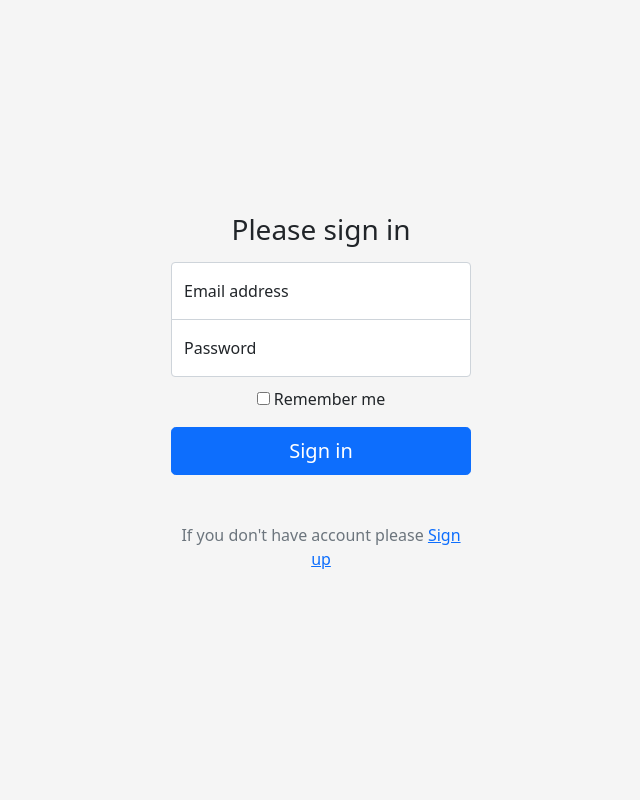
After one commit to YevheniyEvt/task_app, a Django app: page /login/ in a window 1280 px wide. The commit adds this page. Shown: the whole page, without its empty margins (319-959 px from the left). Run offline with Django 5.2, Linux system fonts and the light colour scheme.

Commit message:
add base login, logout bootstrap css

```diff
--- /dev/null
+++ b/static/account/login.css
@@ -0,0 +1,39 @@
+html,
+body {
+  height: 100%;
+}
+
+body {
+  display: flex;
+  align-items: center;
+  padding-top: 40px;
+  padding-bottom: 40px;
+  background-color: #f5f5f5;
+}
+
+.form-signin {
+  width: 100%;
+  max-width: 330px;
+  padding: 15px;
+  margin: auto;
+}
+
+.form-signin .checkbox {
+  font-weight: 400;
+}
+
+.form-signin .form-floating:focus-within {
+  z-index: 2;
+}
+
+.form-signin input[type="email"] {
+  margin-bottom: -1px;
+  border-bottom-right-radius: 0;
+  border-bottom-left-radius: 0;
+}
+
+.form-signin input[type="password"] {
+  margin-bottom: 10px;
+  border-top-left-radius: 0;
+  border-top-right-radius: 0;
+}
--- a/task_manager/settings.py
+++ b/task_manager/settings.py
@@ -71,7 +71,10 @@ ACCOUNT_SIGNUP_FIELDS = ['email*', 'password1*', 'password2*']
 ACCOUNT_LOGIN_METHODS = {'email'}
 ACCOUNT_EMAIL_VERIFICATION = "none"
 
+LOGIN_REDIRECT_URL = "projects:projects_list"
+
 ROOT_URLCONF = 'task_manager.urls'
+LOGOUT_REDIRECT_URL = 'account_login'
 
 TEMPLATES = [
     {
@@ -131,7 +134,8 @@ USE_TZ = True
 # https://docs.djangoproject.com/en/5.2/howto/static-files/
 
 STATIC_URL = 'static/'
-STATIC_ROOT = BASE_DIR / 'static'
+
+STATICFILES_DIRS = [BASE_DIR / "static"]
 
 # Default primary key field type
 # https://docs.djangoproject.com/en/5.2/ref/settings/#default-auto-field
--- a/task_manager/urls.py
+++ b/task_manager/urls.py
@@ -15,8 +15,10 @@ Including another URLconf
     2. Add a URL to urlpatterns:  path('blog/', include('blog.urls'))
 """
 from django.contrib import admin
+from allauth.account import views
 from django.urls import path, include
 from django.views.generic.base import TemplateView
+from django.views.generic import RedirectView
 
 from allauth.account.decorators import secure_admin_login
 
@@ -24,9 +26,9 @@ admin.autodiscover()
 admin.site.login = secure_admin_login(admin.site.login)
 
 urlpatterns = [
-    path("", TemplateView.as_view(template_name="base.html")),
+    path('', RedirectView.as_view(pattern_name="projects:projects_list", permanent=False)),
     path('admin/', admin.site.urls),
 
-    path('accounts/', include('allauth.urls')),
+    path('', include('allauth.urls')),
     path('projects/', include('todo_list.urls')),
 ]
--- /dev/null
+++ b/templates/account/login.html
@@ -0,0 +1,34 @@
+{% extends "base.html" %}
+{% load static %}
+
+{% load allauth account %}
+{% block head %}
+<link rel="stylesheet" href="{% static 'account/login.css' %}">
+{% endblock head %}
+
+{% block content %}
+<main class="form-signin">
+
+  <form method="post" action='{{login_url}}'>
+    <h1 class="h3 mb-3 fw-normal">Please sign in</h1>
+    {% csrf_token %}
+
+    <div class="form-floating">
+      <input type="email" name="login" autocomplete="email" class="form-control" id="floatingInput" placeholder="Email address">
+      <label for="floatingInput">Email address</label>
+    </div>
+    <div class="form-floating">
+      <input type="password" name="password" autocomplete="current-password" class="form-control" id="floatingPassword" placeholder="Password">
+      <label for="floatingPassword">Password</label>
+    </div>
+
+    <div class="checkbox mb-3">
+      <label>
+        <input type="checkbox" name="remember" value="remember-me"> Remember me
+      </label>
+    </div>
+    <button class="w-100 btn btn-lg btn-primary" type="submit">Sign in</button>
+    <p class="mt-5 mb-3 text-muted">If you don't have account please <a href="{{ signup_url }}">Sign up</a></p>
+  </form>
+</main>
+{% endblock content %}
--- a/templates/base.html
+++ b/templates/base.html
@@ -1,18 +1,29 @@
+{% load static %}
+
 <!DOCTYPE html>
 <html lang="en">
 <head>
     <meta charset="UTF-8">
     <meta name="viewport" content="width=device-width, initial-scale=1.0">
+    <link href="https://cdn.jsdelivr.net/npm/bootstrap@5.0.2/dist/css/bootstrap.min.css" rel="stylesheet" integrity="sha384-EVSTQN3/azprG1Anm3QDgpJLIm9Nao0Yz1ztcQTwFspd3yD65VohhpuuCOmLASjC" crossorigin="anonymous">
     <title>TODO</title>
+
+    {% block head %}
+
+    {% endblock head %}
+
+
 </head>
-<body>
-    <h1>Hello TODO</h1>
-
+<body class="text-center">
+    {% block content %}
+    {% endblock content %}
 
     {%block projects_list%}
     {%endblock%}
 
     {%block projects_create%}
     {%endblock%}
+
+<script src="https://cdn.jsdelivr.net/npm/bootstrap@5.0.2/dist/js/bootstrap.bundle.min.js" integrity="sha384-MrcW6ZMFYlzcLA8Nl+NtUVF0sA7MsXsP1UyJoMp4YLEuNSfAP+JcXn/tWtIaxVXM" crossorigin="anonymous"></script>
 </body>
 </html>
--- a/templates/todo_list/project_list.html
+++ b/templates/todo_list/project_list.html
@@ -15,4 +15,6 @@
     {% endfor %}
 </div>
 
+{% include 'account/logout.html' %}
+
 {%endblock%}
```
Also changed, not shown: templates/account/logout.html (added, +27 -0 lines).
